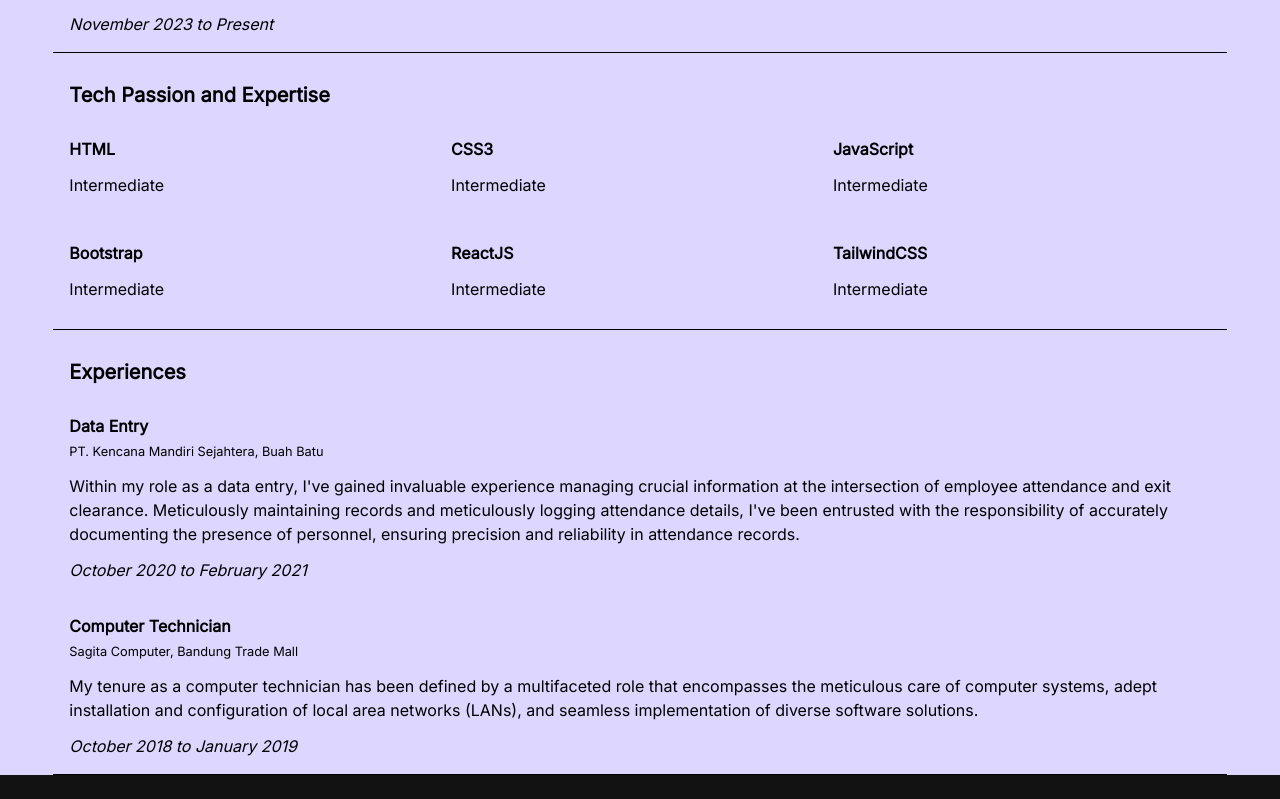
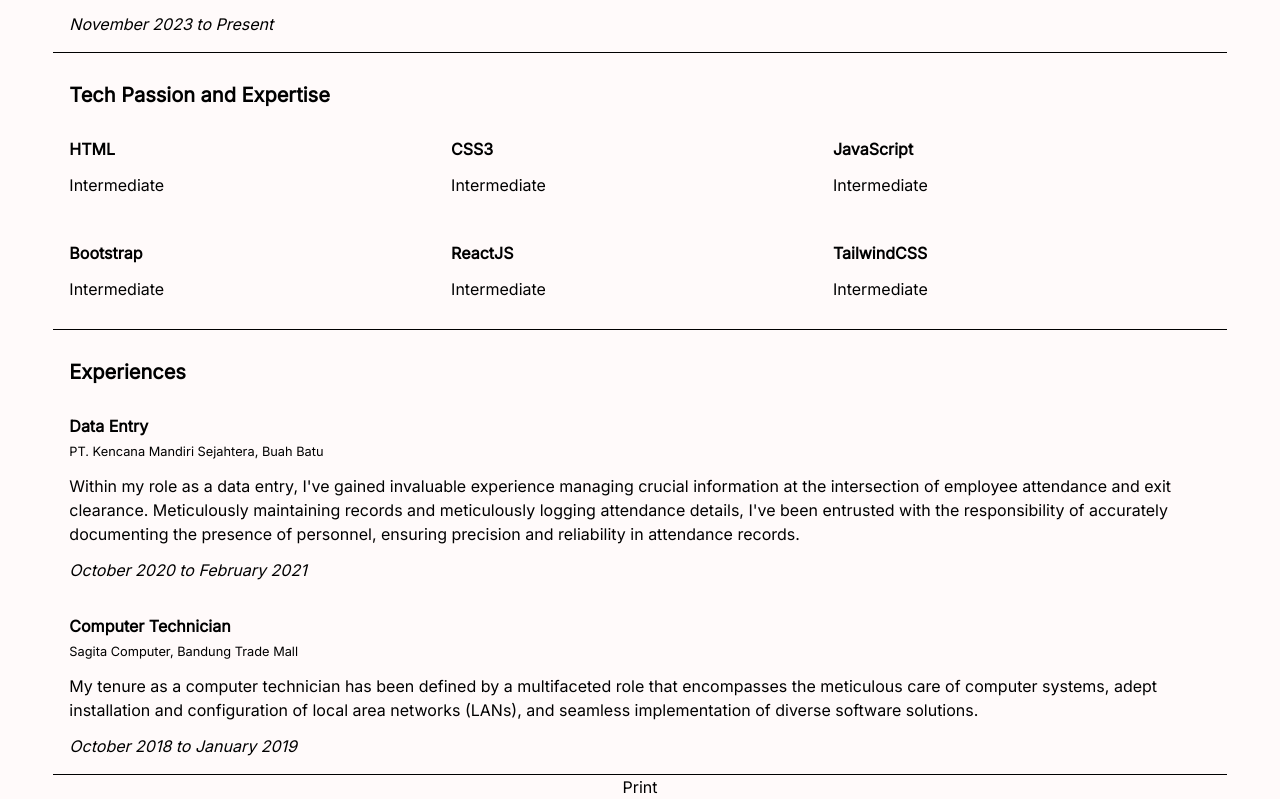
Before and after one commit to mitsuya-creator/Profile, a React (Vite) app: page /curriculum-vitae in a window 1280 px wide. Shown: the part 802-1601 px from the top of the page. Before the commit the page ends 1577 px from the top, so only its background shows below. Built offline with nearby package versions, Linux system fonts and the light colour scheme.

Commit message:
Add: added print button

```diff
--- a/src/components/curiculumVitae.jsx
+++ b/src/components/curiculumVitae.jsx
@@ -4,7 +4,7 @@ import { educationData, skillSet, workExperiences } from "@/utils/profileData"
 
 function CurriculumVitae() {
     return (
-        <div className="bg-violet-200 w-screen flex flex-col items-center dark:bg-gray-400">
+        <div className="bg-white-snow w-screen flex flex-col items-center dark:bg-gray-400">
             <section className="w-11/12 flex justify-evenly mt-3 items-center border-b p-4 border-black">
                 <div className="rounded-full overflow-hidden">
                     <img src={profile} alt="profile-image" width={100} />
@@ -37,6 +37,7 @@ function CurriculumVitae() {
                     {workExperiences.map(data => <LisContent key={data.id} title={data.title} description={data.description} company={data.company} years={data.years} />)}
                 </div>
             </section>
+            <button onClick={() => window.print()}>Print</button>
         </div>
     )
 }
```
